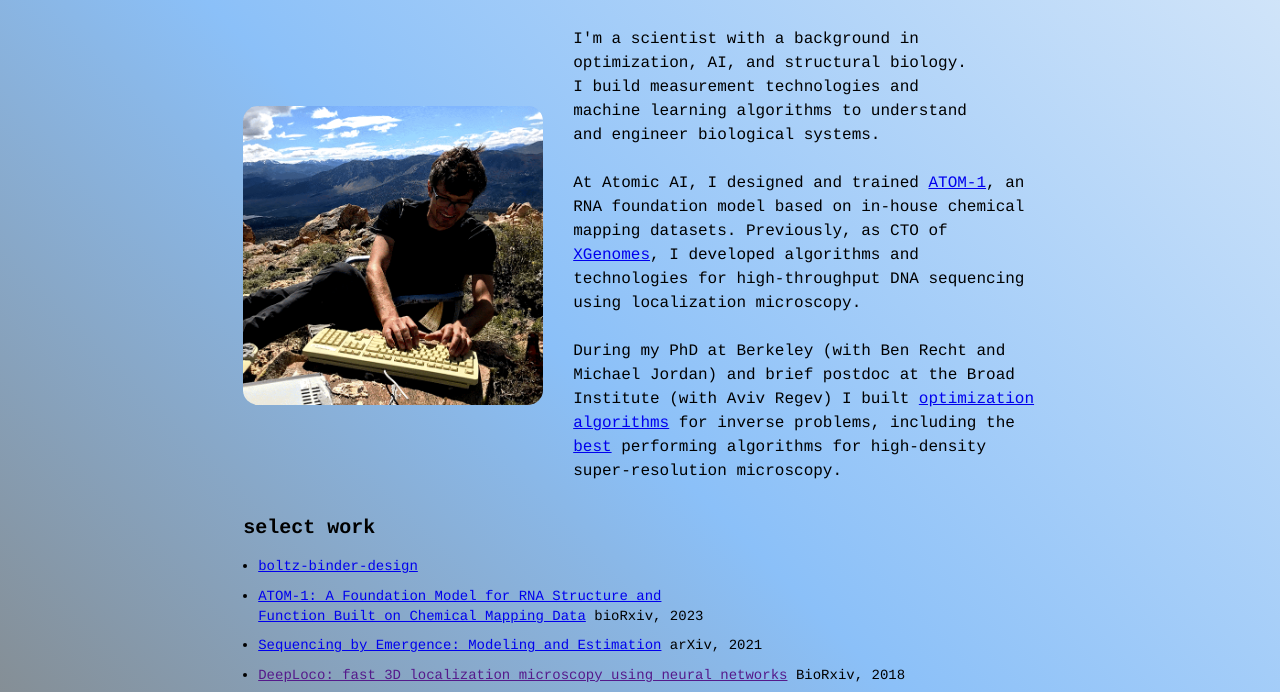
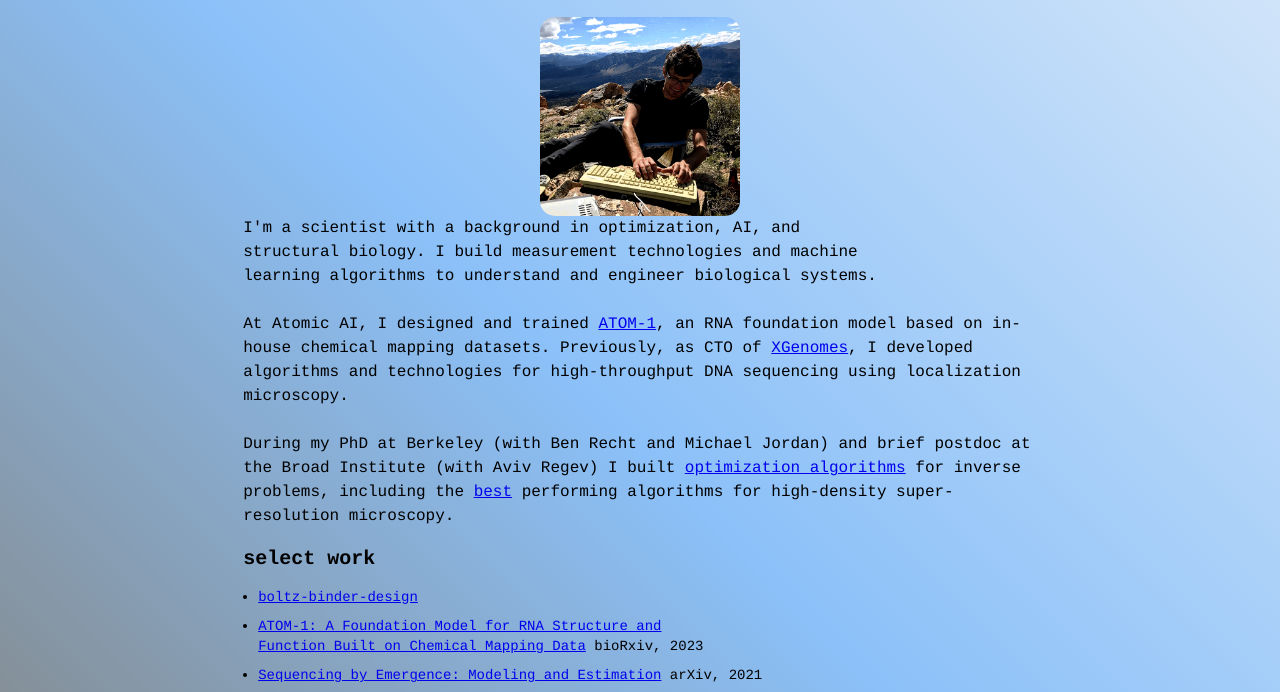
Before and after one commit to nboyd/nboyd.github.io, a plain HTML site: page index.html in a window 1280 px wide. Shown: the part 64-756 px from the top of the page. Drawn offline with Linux system fonts and the light colour scheme.

Commit message:
update layout

```diff
--- a/index.html
+++ b/index.html
@@ -48,20 +48,21 @@
 
         .container {
             display: flex;
-            align-items: flex-start;
-            gap: 30px;
+            align-items: center;
+            flex-direction: column;
+            gap: 0px;
             position: relative;
             left: 10%;
-            margin-top: 30px;
-            margin-bottom: 30px;
-             width: 80%;
+            margin-top: 00px;
+            margin-bottom: 00px;
+            width: 80%;
             box-sizing: border-box;
         }
         .profile-image {
-            margin-top: 10%;
-            width: 300px;
+            margin-top: 00%;
+            width: 200px;
             height: auto;
-            margin-bottom: 10%;
+            margin-bottom: 00%;
         }
 
         .about-me {
```
